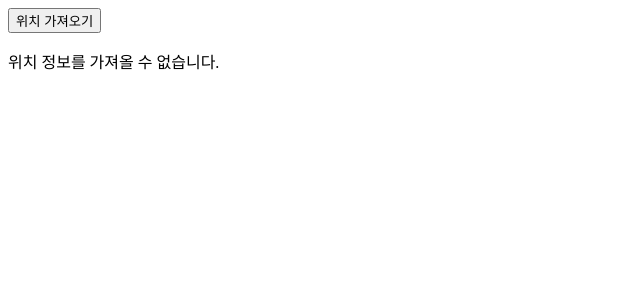
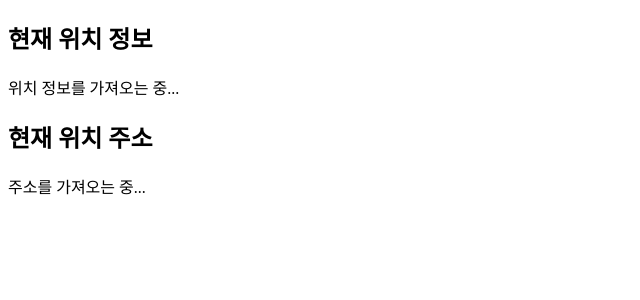
Before and after one commit to I-love-MU/React, a React (Vite) app in the folder ilm/: page /search in a window 1280 px wide. Shown: the top 300 px of the page, without its empty margins (0-640 px from the left). Built offline with nearby package versions, Linux system fonts and the light colour scheme; no server answers.

Commit message:
feat: 위경도를 주소로 변경한 값을 화면에 출력

```diff
--- a/ilm/src/pages/SearchPage.jsx
+++ b/ilm/src/pages/SearchPage.jsx
@@ -1,26 +1,36 @@
-import { useState } from 'react'
+import { useEffect, useState } from 'react'
 import { getLocation } from '../services/Geolocation'
+import { getAddressFromCoordinates } from '../services/GoogleMapsAddress'
 
 function LocationFetcher() {
   const [location, setLocation] = useState(null)
+  const [address, setAddress] = useState(null)
 
-  const handleGetLocation = async () => {
-    const loc = await getLocation()
-    setLocation(loc)
-  }
+  useEffect(() => {
+    const fetchLocation = async () => {
+      const loc = await getLocation()
+      if (loc) {
+        setLocation(loc)
+        const fetchedAddress = getAddressFromCoordinates(loc.latitude, loc.longitude)
+        setAddress(fetchedAddress)
+      }
+    }
+
+    fetchLocation()
+  }, [])
 
   return (
     <div>
-      <button onClick={handleGetLocation}>위치 가져오기</button>
+      <h2>현재 위치 정보</h2>
       {location ? (
-        <div>
-          <p>
-            위도: {location.latitude}, 경도: {location.longitude}
-          </p>
-        </div>
+        <p>
+          위도: {location.latitude}, 경도: {location.longitude}, 정확도: {location.accuracy}m
+        </p>
       ) : (
-        <p>위치 정보를 가져올 수 없습니다.</p>
+        <p>위치 정보를 가져오는 중...</p>
       )}
+      <h2>현재 위치 주소</h2>
+      <p>{address ? address : '주소를 가져오는 중...'}</p>
     </div>
   )
 }
```
